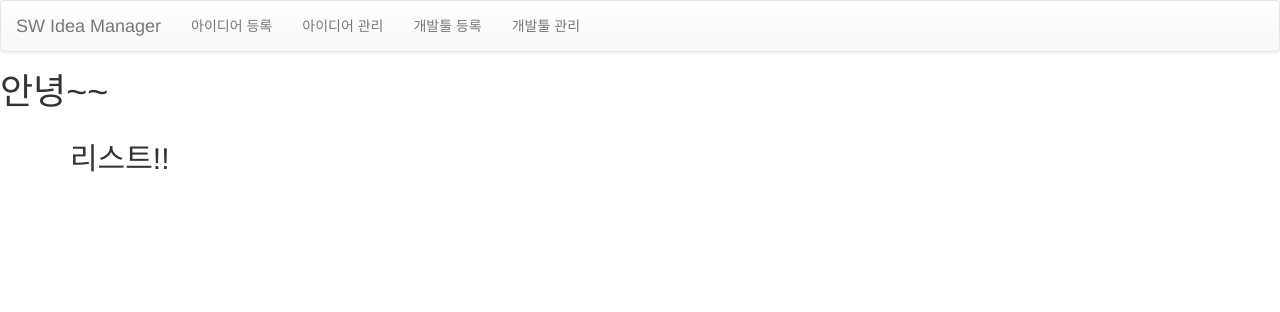
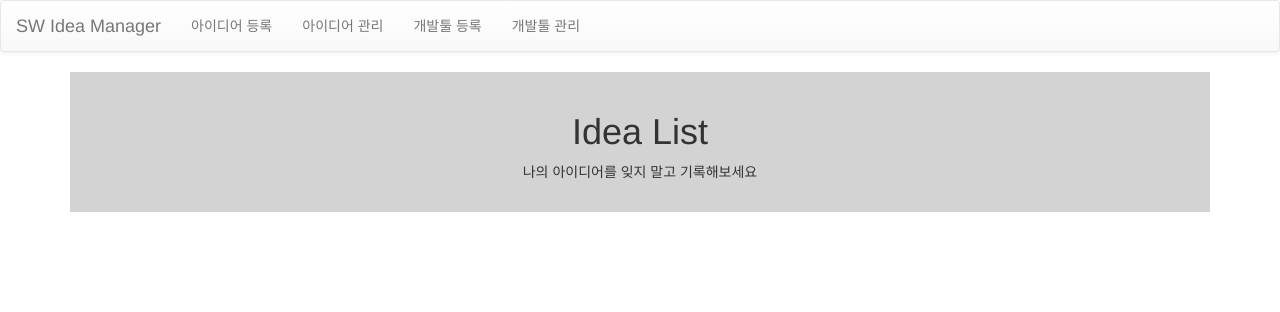
Before and after one commit to Pirogramming-21/Ahn-Sihwan, a Django app: page / in a window 1280 px wide. Shown: the top 312 px of the page. Run offline with Django 5.2, Linux system fonts and the light colour scheme; data that the repository does not hold is empty; some libraries are stand-ins or nearby versions.

Commit message:
[style] idealist css 세팅

```diff
--- /dev/null
+++ b/week4/SWIDEA_SITE/static/css/list.css
@@ -0,0 +1,20 @@
+.content-wrapper {
+    display: flex;
+    flex-direction: column;
+    justify-content: center;
+    align-items: center;
+    margin: 0 auto;
+    max-width: 1200px;
+    padding: 20px;
+    background-color: lightgray
+}
+
+.ideas{
+    display: flex;
+    flex-direction: row;
+    flex-wrap: wrap;
+}
+
+div#thumbnail > img {
+    width: 100px;
+}
--- a/week4/SWIDEA_SITE/templates/ideas/list.html
+++ b/week4/SWIDEA_SITE/templates/ideas/list.html
@@ -6,12 +6,12 @@
 {%endblock%}
 
 {%block content%}
-<h2>리스트!!</h2>
 <div class="content-wrapper">
-    <!-- 사용자 목록 -->
+  <h1 class="page_title">Idea List</h1>
+  <p class="page_info">나의 아이디어를 잊지 말고 기록해보세요</p>
+  <div class="ideas">
     {% for idea in ideas %}
     <div class="idea">
-
       <div id="thumbnail">
         <img src="{{ idea.image.url }}" alt="{{ idea.title }}">
       </div>
@@ -23,7 +23,8 @@
         {{ idea.interest}}
         <button>+</button>
       </p>
-
     </div>
     {% endfor %}
+  </div>
+
 {%endblock%}
--- a/week4/SWIDEA_SITE/templates/main.html
+++ b/week4/SWIDEA_SITE/templates/main.html
@@ -7,10 +7,10 @@
     <title>{% block title %}SW Idea Manager{% endblock %}</title>
     <link rel="stylesheet" href="//maxcdn.bootstrapcdn.com/bootstrap/3.2.0/css/bootstrap.min.css">
     <link rel="stylesheet" href="//maxcdn.bootstrapcdn.com/bootstrap/3.2.0/css/bootstrap-theme.min.css">
-    <!-- <link rel="stylesheet" href="{% static 'css/base.css' %}">
-    <link rel="stylesheet" href="{% static 'css/review_list.css' %}">
-    <link rel="stylesheet" href="{% static 'css/review_form.css' %}">
-    <link rel="stylesheet" href="{% static 'css/review_detail.css' %}"> -->
+    <link rel="stylesheet" href="{% static 'css/main.css' %}">
+    <link rel="stylesheet" href="{% static 'css/list.css' %}">
+    <link rel="stylesheet" href="{% static 'css/form.css' %}">
+    <link rel="stylesheet" href="{% static 'css/detail.css' %}">
 </head>
 
 <body>
@@ -28,7 +28,6 @@
         </div>
     </nav>
 
-    <h1>안녕~~</h1>
     <div class="container">
         {% block content %}
         {% endblock %}
```
Also changed, not shown: week4/SWIDEA_SITE/static/css/detail.css (added), week4/SWIDEA_SITE/static/css/form.css (added), week4/SWIDEA_SITE/static/css/main.css (added).
